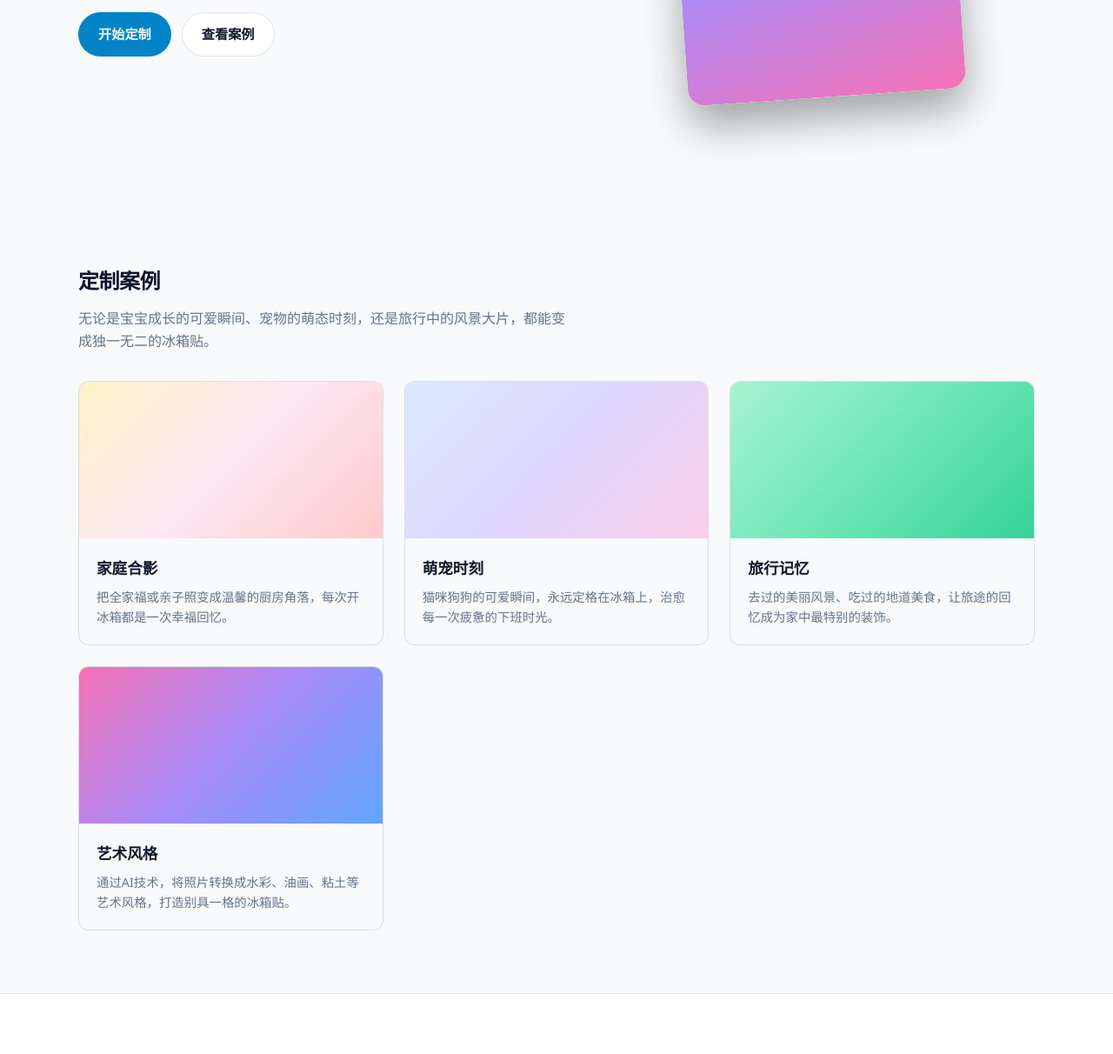
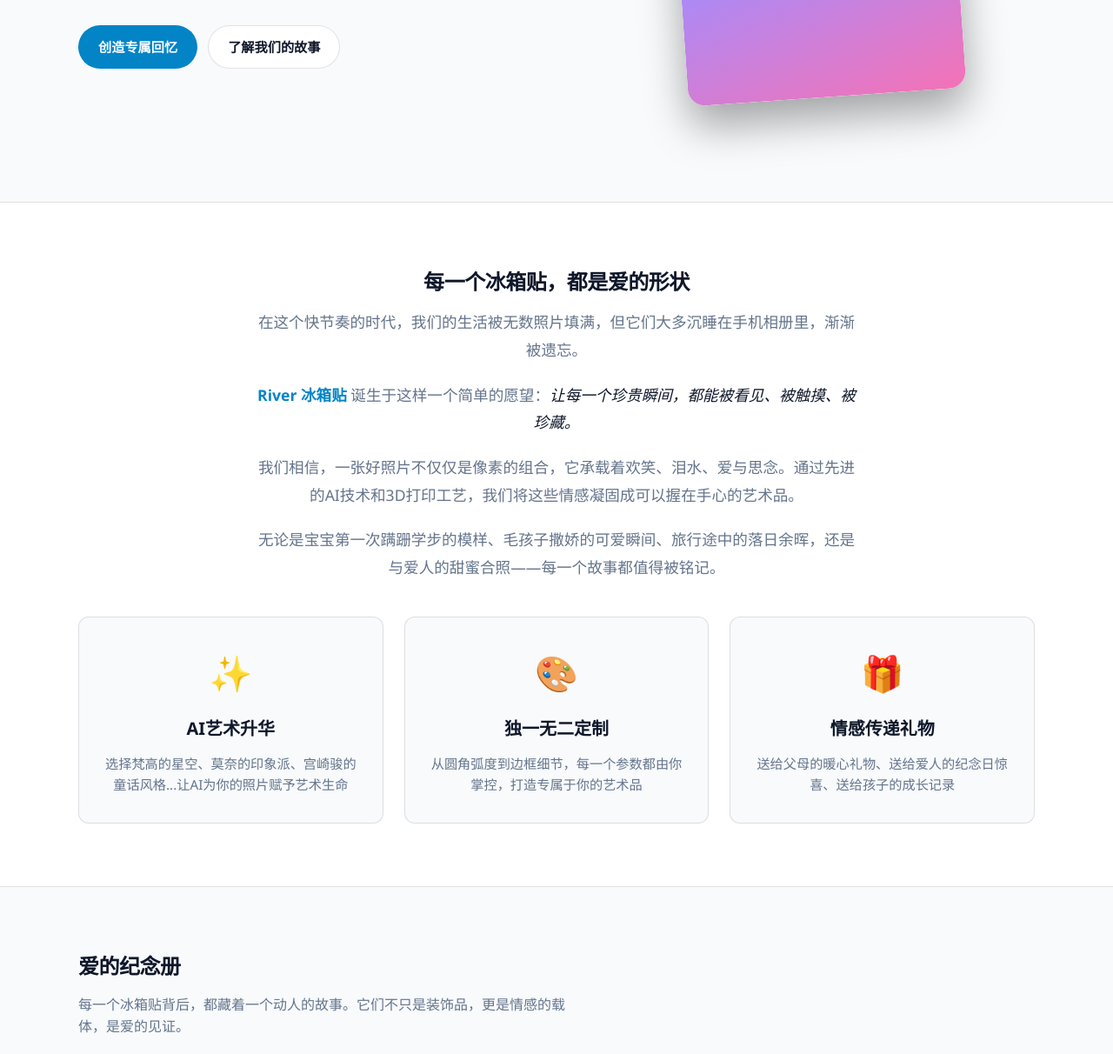
Before and after one commit to iRiver-hub/P1, a plain HTML site: page index.html in a window 1280 px wide. Shown: the part 453-1665 px from the top of the page at 87% size. Drawn offline with Linux system fonts and the light colour scheme.

Commit message:
feat: 添加品牌故事页面，讲述爱的纪念理念

```diff
--- a/css/styles.css
+++ b/css/styles.css
@@ -1092,6 +1092,64 @@ input[type="range"] {
   justify-content: center;
 }
 
+.story-section {
+  text-align: center;
+}
+
+.story-content {
+  max-width: 700px;
+  margin: 0 auto 40px;
+  font-size: 1.1rem;
+  line-height: 1.8;
+  color: var(--text-muted);
+}
+
+.story-content p {
+  margin: 0 0 20px;
+}
+
+.story-content strong {
+  color: var(--accent);
+  font-weight: 600;
+}
+
+.story-content em {
+  color: var(--text);
+  font-style: italic;
+}
+
+.story-features {
+  display: grid;
+  grid-template-columns: repeat(auto-fit, minmax(250px, 1fr));
+  gap: 24px;
+  margin-top: 40px;
+}
+
+.story-feature {
+  background: var(--bg);
+  border-radius: var(--radius);
+  padding: 32px 24px;
+  border: 1px solid var(--border);
+}
+
+.story-feature__icon {
+  font-size: 2.5rem;
+  margin-bottom: 16px;
+}
+
+.story-feature h3 {
+  margin: 0 0 12px;
+  font-size: 1.25rem;
+  color: var(--text);
+}
+
+.story-feature p {
+  margin: 0;
+  font-size: 0.95rem;
+  color: var(--text-muted);
+  line-height: 1.6;
+}
+
 @media (max-width: 720px) {
   .nav {
     display: none;
@@ -1105,4 +1163,8 @@ input[type="range"] {
     padding: 6px 10px;
     font-size: 0.8rem;
   }
+
+  .story-content {
+    font-size: 1rem;
+  }
 }
--- a/index.html
+++ b/index.html
@@ -44,17 +44,17 @@
       <section class="hero">
         <div class="container hero__grid">
           <div class="hero__copy">
-            <p class="hero__eyebrow">照片 · 纪念 · 礼物</p>
+            <p class="hero__eyebrow">让回忆触手可及</p>
             <h1 class="hero__title">
-              把你的照片<br />
-              <span class="hero__accent">做成冰箱贴</span>
+              把爱<br />
+              <span class="hero__accent">贴在心上</span>
             </h1>
             <p class="hero__lead">
-              每张照片都有一个故事。我们帮你把珍贵回忆变成可以贴在冰箱上的立体冰箱贴，让美好时刻每天都能被看见。
+              一张照片，一个故事。我们用AI魔法将你最珍贵的瞬间变成触手可及的立体冰箱贴，让那些温暖的回忆不再沉睡在相册里，而是每天陪伴在你的生活中。
             </p>
             <div class="hero__actions">
-              <a class="btn btn--primary" href="#customizer">开始定制</a>
-              <a class="btn btn--ghost" href="#showcase">查看案例</a>
+              <a class="btn btn--primary" href="#customizer">创造专属回忆</a>
+              <a class="btn btn--ghost" href="#story">了解我们的故事</a>
             </div>
           </div>
           <div class="hero__visual" aria-hidden="true">
@@ -63,11 +63,48 @@
         </div>
       </section>
 
+      <section id="story" class="section section--alt story-section">
+        <div class="container">
+          <h2 class="section__title">每一个冰箱贴，都是爱的形状</h2>
+          <div class="story-content">
+            <p>
+              在这个快节奏的时代，我们的生活被无数照片填满，但它们大多沉睡在手机相册里，渐渐被遗忘。
+            </p>
+            <p>
+              <strong>River 冰箱贴</strong> 诞生于这样一个简单的愿望：<em>让每一个珍贵瞬间，都能被看见、被触摸、被珍藏。</em>
+            </p>
+            <p>
+              我们相信，一张好照片不仅仅是像素的组合，它承载着欢笑、泪水、爱与思念。通过先进的AI技术和3D打印工艺，我们将这些情感凝固成可以握在手心的艺术品。
+            </p>
+            <p>
+              无论是宝宝第一次蹒跚学步的模样、毛孩子撒娇的可爱瞬间、旅行途中的落日余晖，还是与爱人的甜蜜合照——每一个故事都值得被铭记。
+            </p>
+          </div>
+          <div class="story-features">
+            <div class="story-feature">
+              <div class="story-feature__icon">✨</div>
+              <h3>AI艺术升华</h3>
+              <p>选择梵高的星空、莫奈的印象派、宫崎骏的童话风格...让AI为你的照片赋予艺术生命</p>
+            </div>
+            <div class="story-feature">
+              <div class="story-feature__icon">🎨</div>
+              <h3>独一无二定制</h3>
+              <p>从圆角弧度到边框细节，每一个参数都由你掌控，打造专属于你的艺术品</p>
+            </div>
+            <div class="story-feature">
+              <div class="story-feature__icon">🎁</div>
+              <h3>情感传递礼物</h3>
+              <p>送给父母的暖心礼物、送给爱人的纪念日惊喜、送给孩子的成长记录</p>
+            </div>
+          </div>
+        </div>
+      </section>
+
       <section id="showcase" class="section showcase">
         <div class="container">
-          <h2 class="section__title">定制案例</h2>
+          <h2 class="section__title">爱的纪念册</h2>
           <p class="section__intro">
-            无论是宝宝成长的可爱瞬间、宠物的萌态时刻，还是旅行中的风景大片，都能变成独一无二的冰箱贴。
+            每一个冰箱贴背后，都藏着一个动人的故事。它们不只是装饰品，更是情感的载体，是爱的见证。
           </p>
           <div class="showcase__grid">
             <div class="showcase-item">
```
